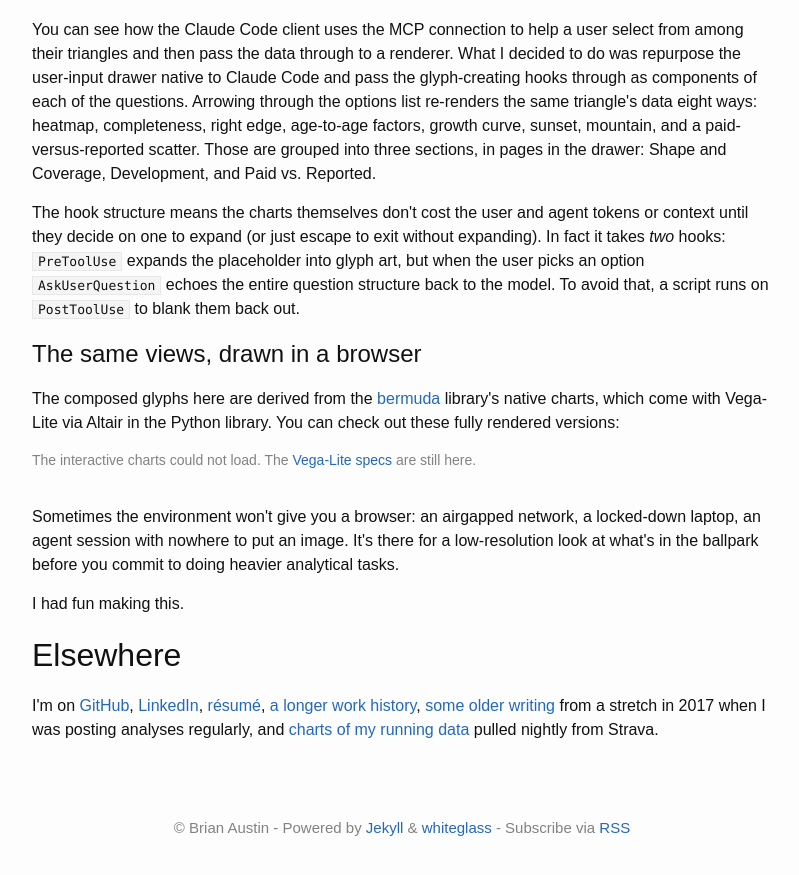
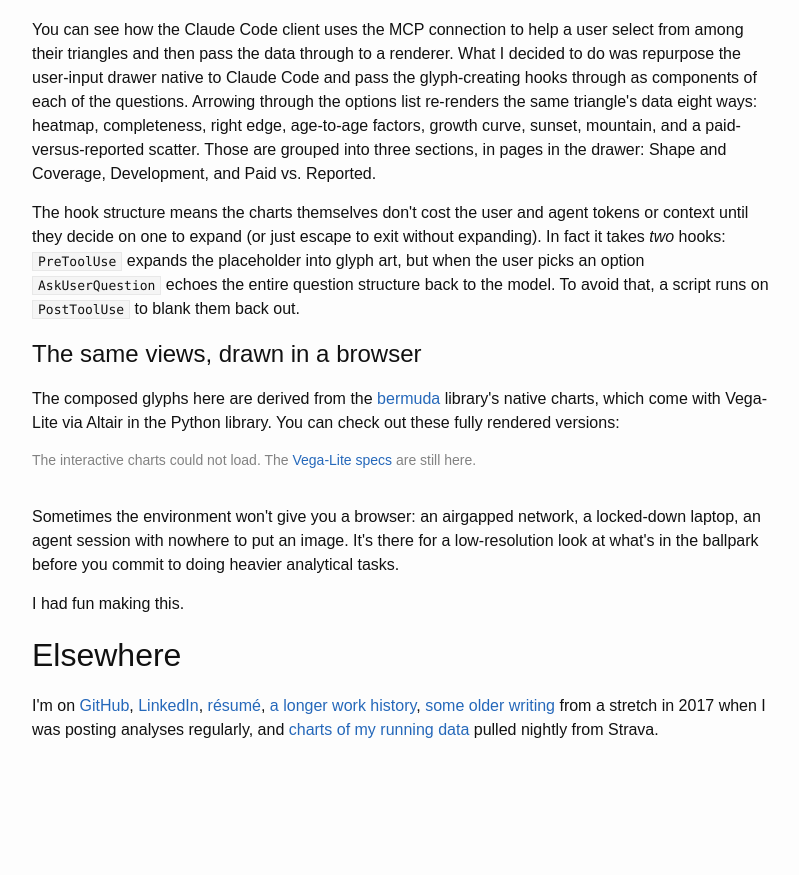
Before and after one commit to austinbrian/austinbrian.github.io, a Jekyll site: the page built from index.html, in a window 1280 px wide, cut to the strip 1041-1926 px from the top of the page. Shown: the top 875 px of the strip, without its empty margins (238-1037 px from the left). Built offline with Jekyll 4.4.1, drawn with Linux system fonts in a browser that asks for light colours; nearby versions of some CDN libraries.

Commit message:
Remove footer

```diff
--- a/_includes/footer_content.html
+++ b/_includes/footer_content.html
@@ -2,5 +2,3 @@
 {% if site.feed and site.feed.path %}
   {% assign feed_path = site.feed.path %}
 {% endif %}
-
-&copy; {{ site.author }} - Powered by <a href="https://jekyllrb.com">Jekyll</a> &amp; <a href="https://github.com/yous/whiteglass">whiteglass</a> - Subscribe via <a href="{{ feed_path | absolute_url }}">RSS</a>
```
